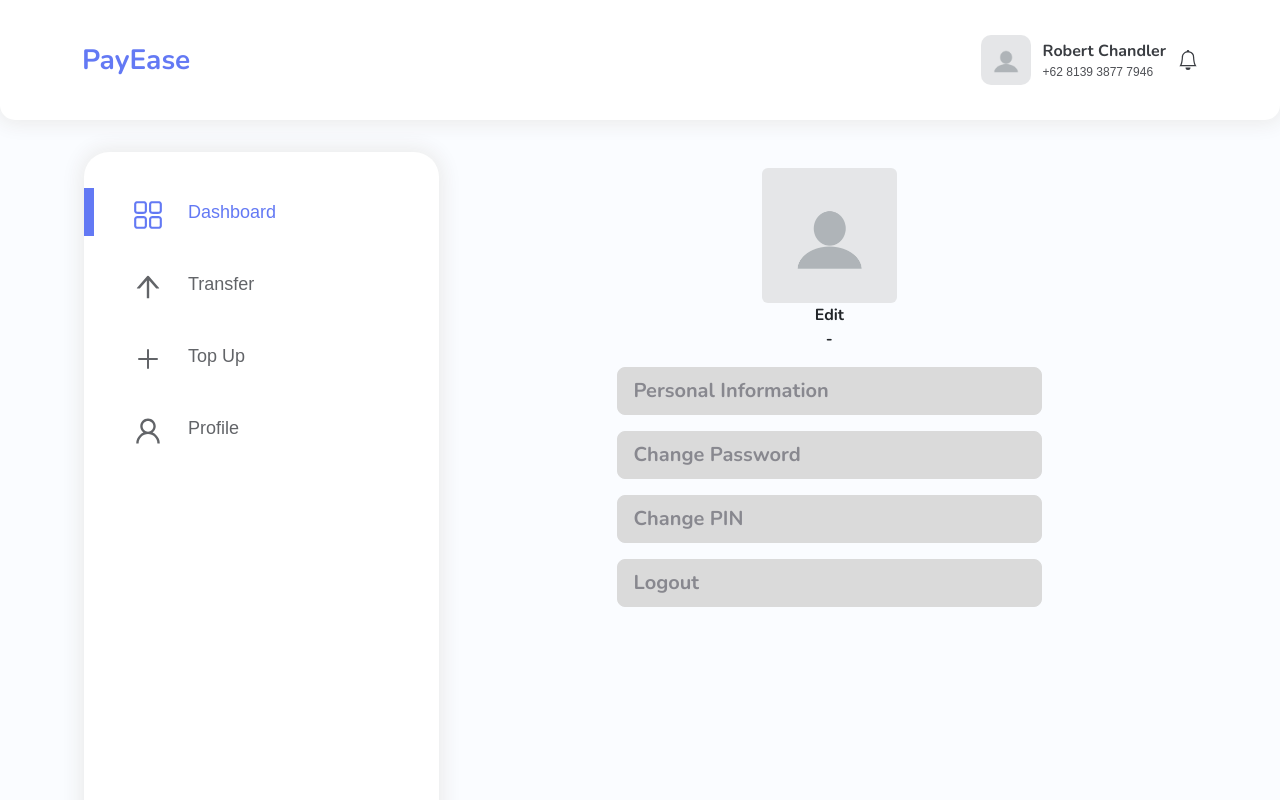
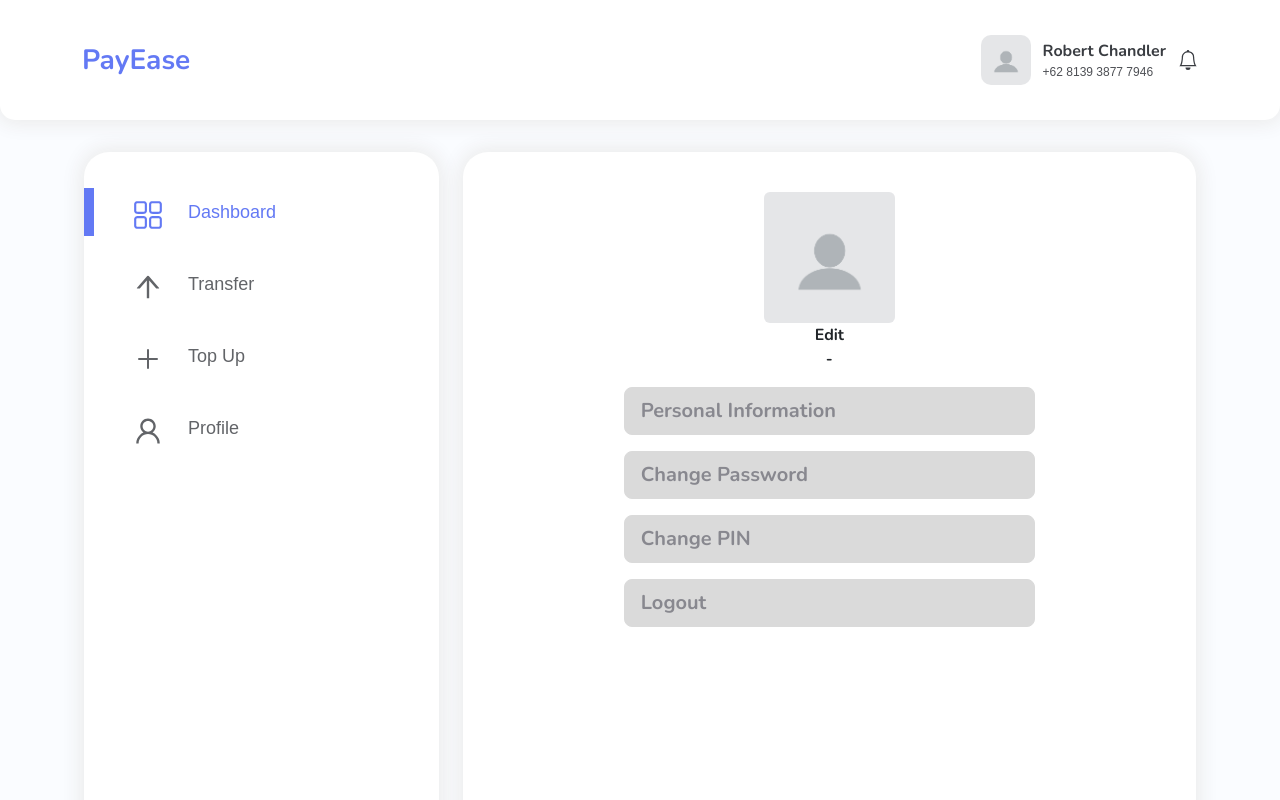
Before and after one commit to othernima08/payease-fe, a React (Vite) app: page /profile in a window 1280 px wide. Shown: the top 800 px of the page. Built offline with nearby package versions, Linux system fonts and the light colour scheme; no server answers; a web font is replaced by a local one.

Commit message:
sstyling container profile page

```diff
--- a/src/components/profile/Index.jsx
+++ b/src/components/profile/Index.jsx
@@ -3,6 +3,7 @@ import { Container, Button, Row, Col, Image } from 'react-bootstrap'
 // import PropTypes from "prop-types";
 import profileimg from "../../assets/images/blank.jpg"
 import { useNavigate } from 'react-router-dom';
+import './profilepage.css'
 
 function ProfilePageComponent() {
     const [detail, setDetail] = useState({});
@@ -36,7 +37,7 @@ function ProfilePageComponent() {
         handleData();
     }, [userId]);
     return (
-        <Container>
+        <Container className="profilepage-container">
             <Row>
                 <Col className="d-flex justify-content-center"
                     style={{
--- a/src/components/profile/profileInformation/Index.jsx
+++ b/src/components/profile/profileInformation/Index.jsx
@@ -39,7 +39,7 @@ const ProfileComponent = () => {
 
 
   return (
-    <Container className='profile-container'>
+    <Container className='profileinformation-container'>
 
       <Row>
         <Col>
--- a/src/components/profile/profileInformation/profileInformation.css
+++ b/src/components/profile/profileInformation/profileInformation.css
@@ -44,3 +44,12 @@
     text-decoration: none;
     color: #6379F4;
 }
+.profileinformation-container{
+    background-color: #ffffff;
+    padding: 24px;
+    height: 100vh;
+    box-shadow: 0px 0px 20px 4px #ebebeb;
+    border-radius: 25px;
+    display: flex;
+    flex-direction: column;
+}
--- /dev/null
+++ b/src/components/profile/profilepage.css
@@ -0,0 +1,9 @@
+.profilepage-container{
+    background-color: #ffffff;
+    padding: 24px;
+    height: 100vh;
+    box-shadow: 0px 0px 20px 4px #ebebeb;
+    border-radius: 25px;
+    display: flex;
+    flex-direction: column;
+}
```
